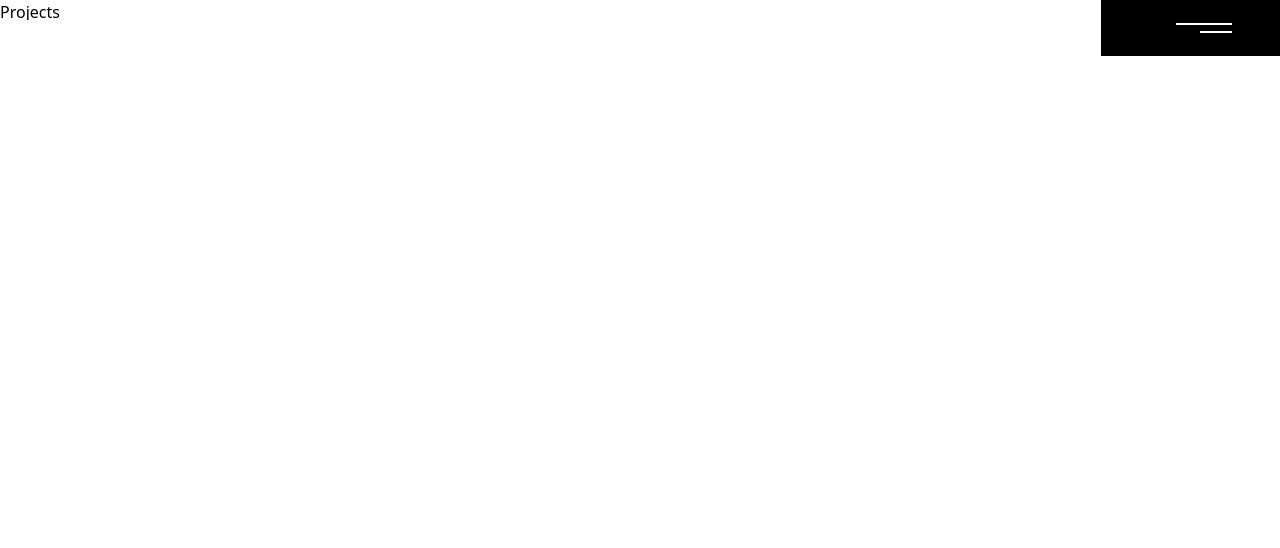
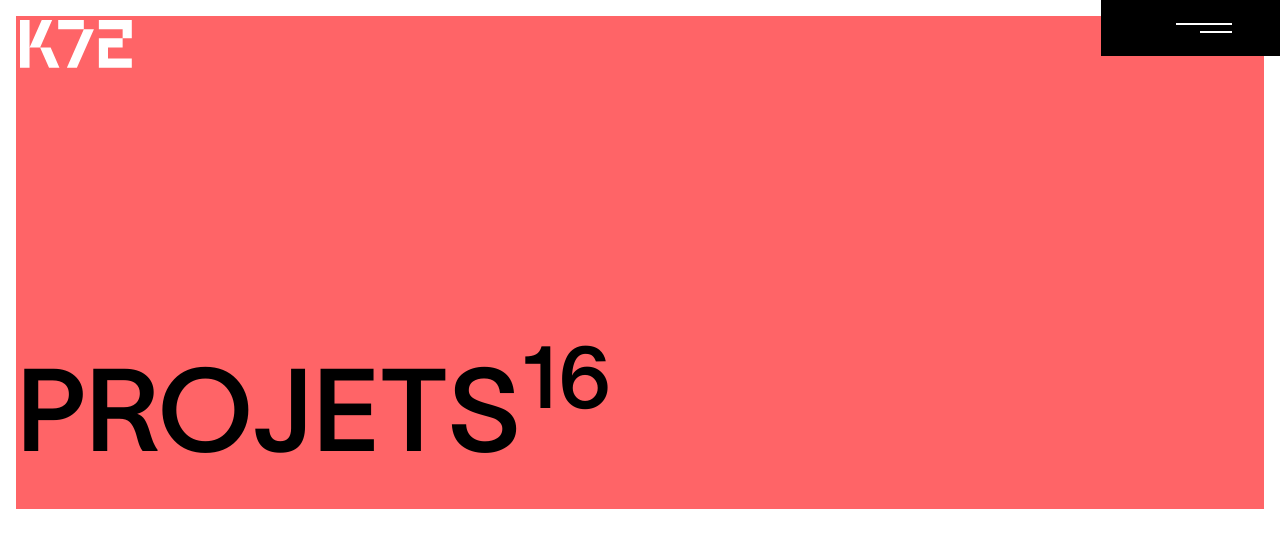
Before and after one commit to amiabasana/animated_portfolio, a React (Vite) app in the folder animated-portfolio/: page /projects in a window 1280 px wide. Shown: the top 548 px of the page. Built offline with nearby package versions, Linux system fonts and the light colour scheme.

Commit message:
Update Projects page layout and styling
Enhanced the Projects page with padding, background color, and a styled heading. Prepared structure for future content additions.

```diff
--- a/animated-portfolio/src/pages/Projects.jsx
+++ b/animated-portfolio/src/pages/Projects.jsx
@@ -1,9 +1,16 @@
-import React from 'react'
+import React from "react";
 
 const Projects = () => {
   return (
-    <div>Projects</div>
-  )
-}
+    <div className="p-4">
+      <div className="pt-[40vh] bg-red-400">
+        <h2 className="font-[font2] text-[9vw] uppercase">Projets<sup>16</sup></h2>
+      </div>
+      <div>
 
-export default Projects
+      </div>
+    </div>
+  );
+};
+
+export default Projects;
```
